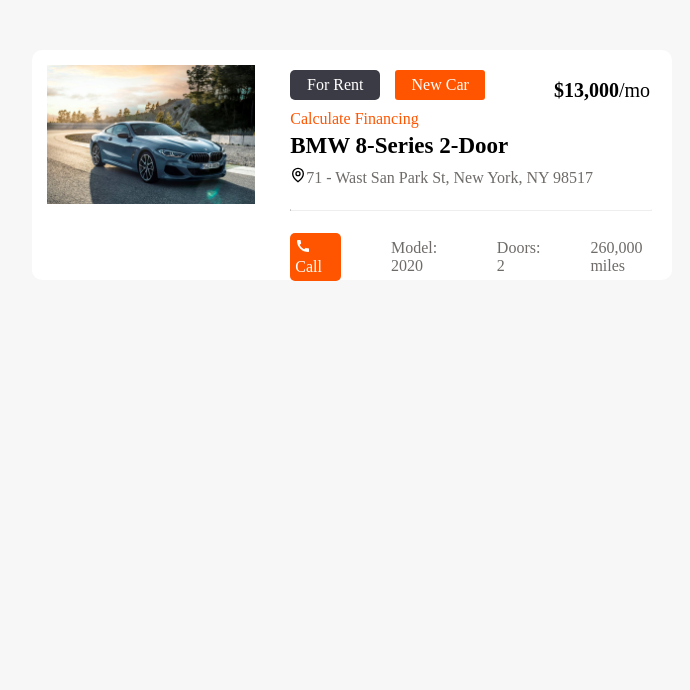
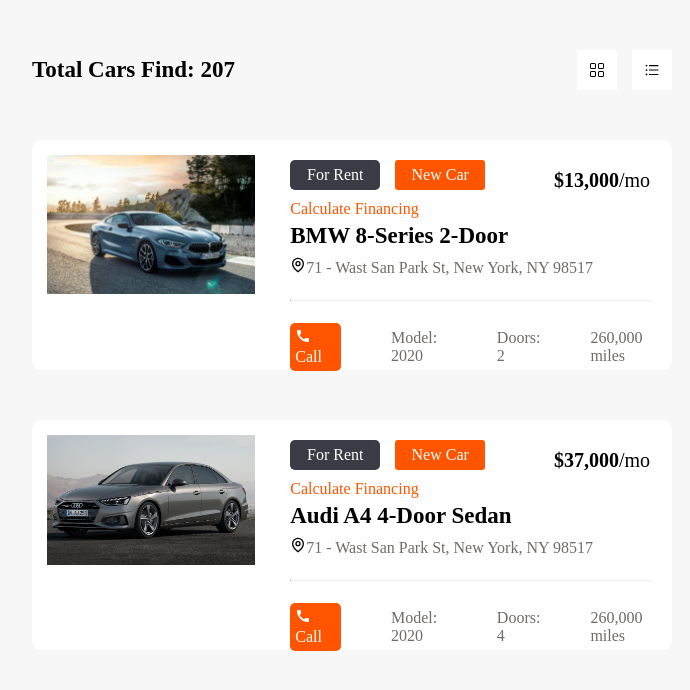
Before and after one commit to ulrichsantos/car-shop, a React (Vite) app: page / in a window 1280 px wide. Shown: the top 690 px of the page, without its empty margins (18-708 px from the left). Built offline with nearby package versions, Linux system fonts and the light colour scheme.

Commit message:
Add files via upload

```diff
--- a/src/App.jsx
+++ b/src/App.jsx
@@ -1,13 +1,31 @@
 import './styles.css'
 import bmw from './imgs/bmw8.jpg'
+import a4 from './imgs/audia4.jpg'
 import {GrLocation} from 'react-icons/gr'
 import {MdCall} from 'react-icons/md'
+import {BsGrid} from 'react-icons/bs'
+import {AiOutlineUnorderedList} from 'react-icons/ai'
 
 function App() {
 
   return (
+
+    <body>
       <div className='container'>
+
         <div className='box'>
+          <div className='wrapper-global'>
+            <div className='wrapper-search'>
+              <p><b>Total Cars Find: 207</b></p>
+            </div>
+            <div className='wrapper-layout'>
+              <p className='wrapper-layout2'><BsGrid /></p>
+              <p className='wrapper-layout3'><AiOutlineUnorderedList /></p>
+            </div>
+          </div>
+        </div>
+
+        <div className='box2'>
           <div className='wrapper-image'>
             <img src={bmw} alt="BMW8" />
           </div>
@@ -43,7 +61,46 @@
             </div>
           </div>
         </div>
+
+
+        <div className='box2'>
+          <div className='wrapper-image'>
+            <img src={a4} alt="AUDI A4" />
           </div>
+          <div className='wrapper-infos'>
+            <div className='line1'>
+              <div className='sub-title'>
+                <p className='sub-title1'>For Rent</p>
+                <p className='sub-title2'>New Car</p>
+              </div>
+              <div className='value'>
+                <p><b>$37,000</b>/mo</p>
+              </div>
+            </div>
+            <div className='financing'>
+              <p>Calculate Financing</p>
+            </div>
+            <div className='car-name'>
+              <p><b>Audi A4 4-Door Sedan</b></p>
+            </div>
+            <div className='address'>
+              <p><GrLocation />71 - Wast San Park St, New York, NY 98517</p>
+            </div>
+            <hr />
+            <div className='wrapper-sub-infos'>
+              <div className='sub-infos2'>
+                <p><MdCall />
+                  Call
+                </p>
+              </div>
+              <p>Model: 2020</p>
+              <p>Doors: 4</p>
+              <p>260,000 miles</p>
+            </div>
+          </div>
+        </div>
+      </div>
+    </body>
  )
 }
 
--- a/src/styles.css
+++ b/src/styles.css
@@ -9,9 +9,61 @@
 }
 
 .box {
+  width: 50%;
+  height: auto;
+
   display: flex;
+  align-items: center;
+
+  margin: 50px;
+}
+
+.wrapper-global {
+  width: 100%;
+
+  display: flex;
+  justify-content: space-between;
+}
+
+.wrapper-layout {
+  display:inline-flex;
+  gap: 15px;
+}
+
+.wrapper-search {
+  display: flex;
+  align-items: center;
+
+  font-size: 23px;
+}
+
+.wrapper-layout .wrapper-layout2 {
+  width: 40px;
+  height: 40px;
+
+  display: flex;
+  align-items: center;
+  justify-content: center;
+
+  background-color: white;
+}
+
+.wrapper-layout .wrapper-layout3 {
+  width: 40px;
+  height: 40px;
+
+  display: flex;
+  align-items: center;
+  justify-content: center;
+
+  background-color: white;
+}
+
+.box2 {
   width: 50%;
   height: 230px;
+
+  display: flex;
 
   margin: 50px;
   border-radius: 10px;
@@ -87,6 +139,7 @@
 
   color: black;
   font-size: 20px;
+
 }
 
 .wrapper-infos .financing{
```
Also changed, not shown: src/imgs/audia4.jpg (added). Lines whose indentation alone changed are shown as unchanged.
